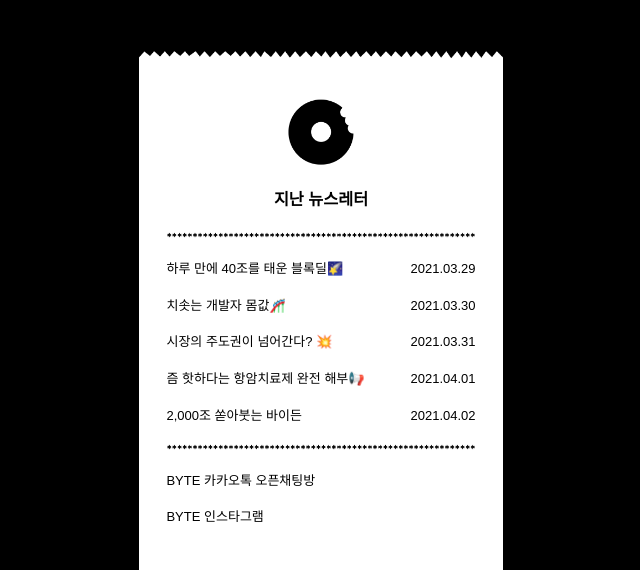
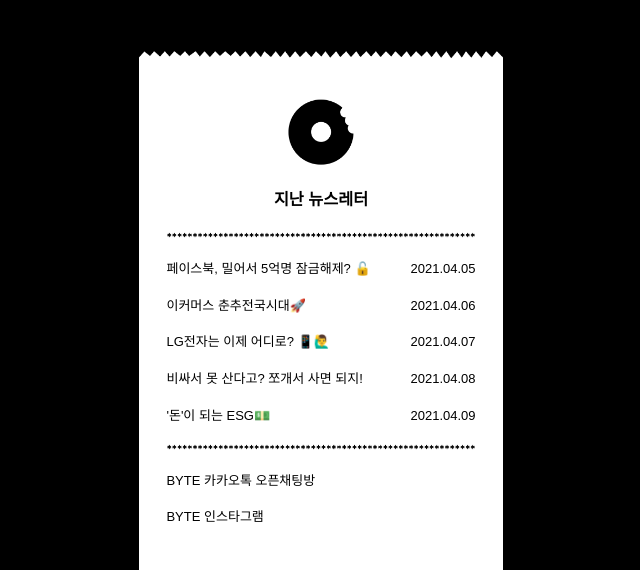
Before and after one commit to suuuum36/BYTE-web, a Django app: page / in a window 1280 px wide. Shown: the part 3330-3900 px from the top of the page, without its empty margins (319-959 px from the left). Run offline with Django 3.2, Linux system fonts and the light colour scheme; data comes from the database, SQL or seed files in the repository; some web fonts are replaced.

Commit message:
지난 뉴레 수정

```diff
--- a/BYTEWeb/main/templates/main/index.html
+++ b/BYTEWeb/main/templates/main/index.html
@@ -193,25 +193,25 @@
                             <img src = "{% static 'main/img/deco-line.png' %}">
                         </div>
                         <div class = "news_links">
-                            <a href = "https://stibee.com/api/v1.0/emails/share/ET580gdIspI1HIgk35lpdKIbDM5r-w==">
-                                <div class = "news_t">하루 만에 40조를 태운 블록딜🌠</div>
-                                <div class = "news_d">2021.03.29</div>
+                            <a href = "https://stibee.com/api/v1.0/emails/share/gTBA96zwQPRN0mCuLd2jBu4A_af21g==">
+                                <div class = "news_t">페이스북, 밀어서 5억명 잠금해제? 🔓</div>
+                                <div class = "news_d">2021.04.05</div>
                             </a>
-                            <a href = "https://stibee.com/api/v1.0/emails/share/OVQMGBwLFeszxFo02EG5qDnroQ8lzQ==">
-                                <div class = "news_t">치솟는 개발자 몸값🎢</div>
-                                <div class = "news_d">2021.03.30</div>
+                            <a href = "https://stibee.com/api/v1.0/emails/share/LX_yg_5RCOdSrTj53K0QYklkTY1aQg==">
+                                <div class = "news_t">이커머스 춘추전국시대🚀</div>
+                                <div class = "news_d">2021.04.06</div>
                             </a>
-                            <a href = "https://stibee.com/api/v1.0/emails/share/UpJHzoQhzRbclkh7Eu1not6g0eP8JA==">
-                                <div class = "news_t">시장의 주도권이 넘어간다? 💥</div>
-                                <div class = "news_d">2021.03.31</div>
+                            <a href = "https://stibee.com/api/v1.0/emails/share/4wjuzGpAqyqUNdvFZhU_l5Rk3GaSKA==">
+                                <div class = "news_t">LG전자는 이제 어디로? 📱🙋‍♂️</div>
+                                <div class = "news_d">2021.04.07</div>
                             </a>
-                            <a href = "https://stibee.com/api/v1.0/emails/share/K4VpRB4_nVTIFP8dmow9NrKNmRo34Q==">
-                                <div class = "news_t">즘 핫하다는 항암치료제 완전 해부📢</div>
-                                <div class = "news_d">2021.04.01</div>
+                            <a href = "https://stibee.com/api/v1.0/emails/share/QV2SsKy8qgX7EnHiI0X0_T_ZyIhNbQ==">
+                                <div class = "news_t">비싸서 못 산다고? 쪼개서 사면 되지!</div>
+                                <div class = "news_d">2021.04.08</div>
                             </a>
-                            <a href = "https://stibee.com/api/v1.0/emails/share/JUFUjDA0fPFh9BAvwi6mvjFu408i2w==">
-                                <div class = "news_t">2,000조 쏟아붓는 바이든</div>
-                                <div class = "news_d">2021.04.02</div>
+                            <a href = "https://stibee.com/api/v1.0/emails/share/mQJye_n0N9p4ziZv17yL3eiUouH6wA==">
+                                <div class = "news_t">'돈'이 되는 ESG💵</div>
+                                <div class = "news_d">2021.04.09</div>
                             </a>
                             <div class = "deco">
                                 <img src = "{% static 'main/img/deco-line.png' %}">
```
